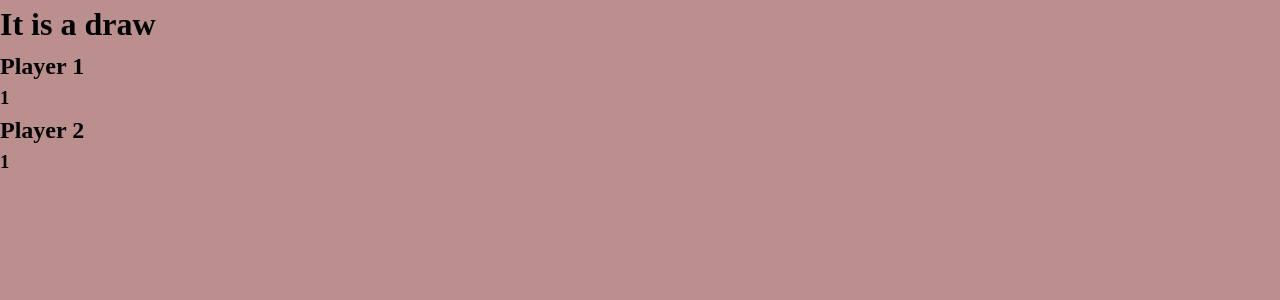
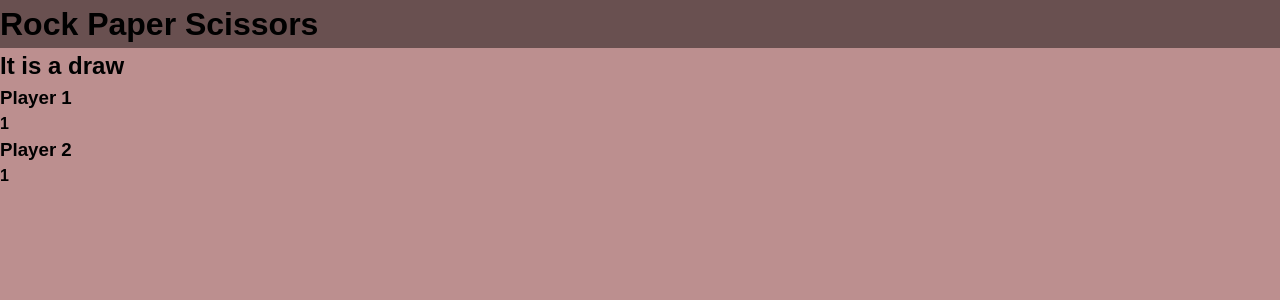
Before and after one commit to douglasrusse11/rps_weekend_homework_03, a Flask app: page /1/1 in a window 1280 px wide. Shown: the top 300 px of the page. Run offline with Flask 2, Linux system fonts and the light colour scheme.

Commit message:
modifies heading tags, adds header

```diff
--- a/static/css/style.css
+++ b/static/css/style.css
@@ -1,3 +1,8 @@
 body {
-    background-color: rosybrown;
+    background-color: #bc8f8f;
+    font-family: Arial, Helvetica, sans-serif;
 }
+
+header {
+    background-color: rgb(105, 80, 80);
+}
--- a/templates/base.html
+++ b/templates/base.html
@@ -9,6 +9,9 @@
     <title>Rock Paper Scissors</title>
 </head>
 <body>
+    <header>
+        <h1>Rock Paper Scissors</h1>
+    </header>
     {% block content %}
 
     {% endblock %}
--- a/templates/winner.html
+++ b/templates/winner.html
@@ -1,11 +1,11 @@
 {% extends "base.html" %}
 
 {% block content %}
-<h1>{{ winner_string }}</h1>
+<h2>{{ winner_string }}</h2>
 {% for player in players %}
     <div>
-        <h2>{{ player.name }}</h2>
-        <h3>{{ player.hand.capitalize() }}</h3>
+        <h3>{{ player.name }}</h3>
+        <h4>{{ player.hand.capitalize() }}</h4>
     </div>
 {% endfor %}
 {% endblock %}
```
